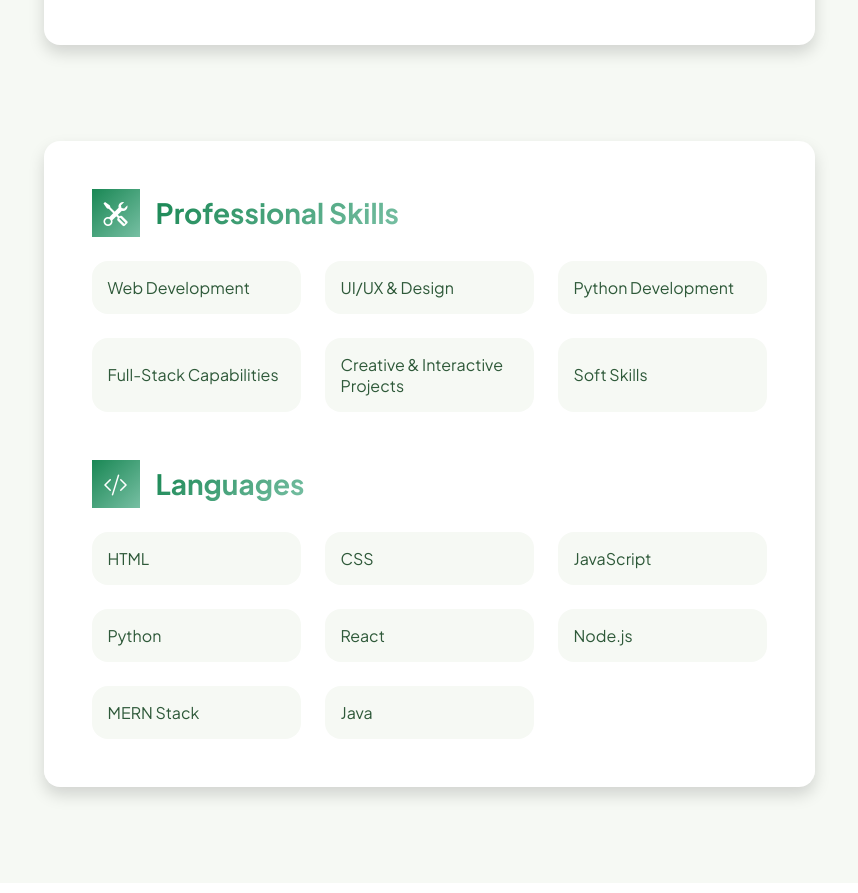
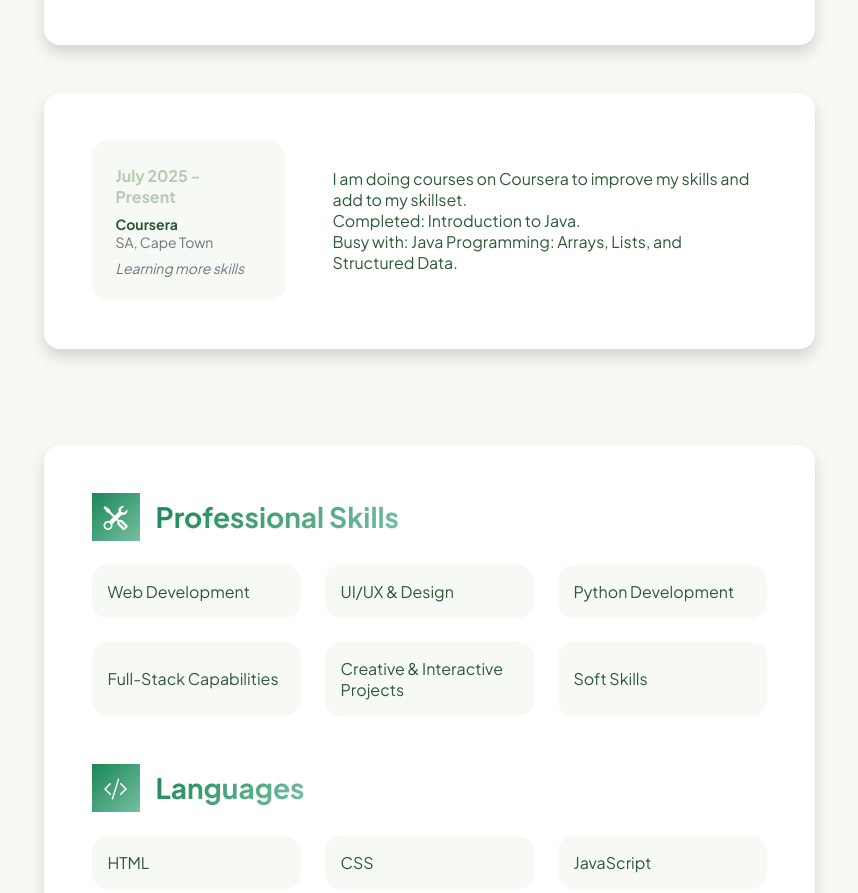
Before and after one commit to Courts02/CodedByCourtsPortfolio, a plain HTML site: page resume.html in a window 1280 px wide. Shown: the part 1766-2659 px from the top of the page, without its empty margins (211-1069 px from the left). Drawn offline with nearby package versions, Linux system fonts and the light colour scheme.

Commit message:
Add Coursera education section to resume
Introduced a new education card detailing ongoing and completed Coursera courses, including 'Introduction to Java' and 'Java Programming: Arrays, Lists, and Structured Data'. This highlights continued skill development and online learning efforts.

```diff
--- a/resume.html
+++ b/resume.html
@@ -148,6 +148,31 @@ This internship/bootcamp was a launchpad for my journey as a developer and fuele
                                 </div>
                             </div>
                         </section>
+
+                        <!-- Education Card 1-->
+                            <div class="card shadow border-0 rounded-4 mb-5">
+                                <div class="card-body p-5">
+                                    <div class="row align-items-center gx-5">
+                                        <div class="col text-center text-lg-start mb-4 mb-lg-0">
+                                            <div class="bg-light p-4 rounded-4">
+                                                <div class="text-secondary fw-bolder mb-2">July 2025 - Present</div>
+                                                <div class="mb-2">
+                                                    <div class="small fw-bolder">Coursera</div>
+                                                    <div class="small text-muted">SA, Cape Town</div>
+                                                </div>
+                                                <div class="fst-italic">
+                                                    <div class="small text-muted">Learning more skills</div>
+                                                    <!-- <div class="small text-muted">Web Development</div> -->
+                                                </div>
+                                            </div>
+                                        </div>
+                                        <div class="col-lg-8"><div>I am doing courses on Coursera to improve my skills and add to my skillset.<br>
+                                            Completed: Introduction to Java.<br>
+                                            Busy with: Java Programming: Arrays, Lists, and Structured Data.
+                                        </div></div>
+                                    </div>
+                                </div>
+                            </div>
                         <!-- Divider-->
                         <div class="pb-5"></div>
                         <!-- Skills Section-->
```
